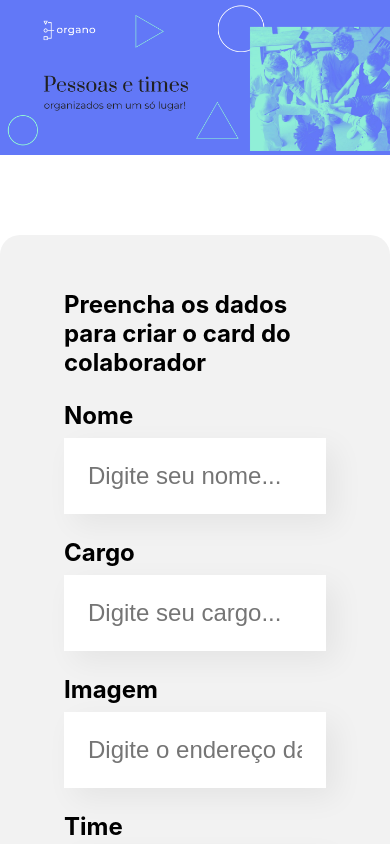
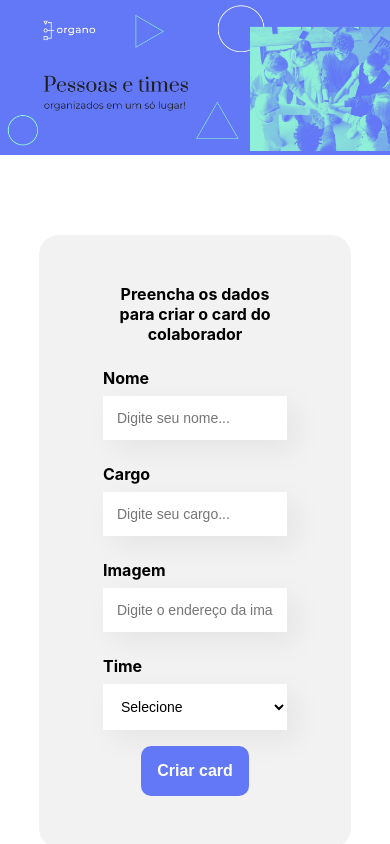
Before and after one commit to Greisonboff/orgaano-react, a React (Create React App) app: page / in a window 390 px wide. Shown: the top 844 px of the page. Built offline with nearby package versions, Linux system fonts and the light colour scheme.

Commit message:
first ajuste responsive

```diff
--- a/src/componentes/Botao/Botao.css
+++ b/src/componentes/Botao/Botao.css
@@ -13,3 +13,15 @@
 .botao:hover{
     color: #95ffd4;
 }
+
+.botaoDiv{
+    display: flex;
+    justify-content: center;
+}
+
+@media (max-width: 480px) {
+    .botao {
+        font-size: 16px;
+        padding: 16px;
+    }
+}
--- a/src/componentes/Botao/index.js
+++ b/src/componentes/Botao/index.js
@@ -1,7 +1,9 @@
 import './Botao.css'
 
-export default function Botao(props){
-    return(
-        <button className='botao'>{props.children}</button>
+export default function Botao(props) {
+    return (
+        <div className='botaoDiv'>
+            <button className='botao'>{props.children}</button>
+        </div>
     )
 }
--- a/src/componentes/CampoTexto/CampoTexto.css
+++ b/src/componentes/CampoTexto/CampoTexto.css
@@ -1,15 +1,15 @@
-.campo-texto{
+.campo-texto {
     margin: 24px 0;
 }
 
-.campo-texto label{
+.campo-texto label {
     display: block;
     margin-bottom: 8px;
     font-size: 24px;
     font-weight: bolder;
 }
 
-.campo-texto input{
+.campo-texto input {
     background-color: white;
     box-shadow: 10px 10px 30px rgba(0, 0, 0, 0.06);
     width: 100%;
@@ -18,3 +18,14 @@
     padding: 24px;
     box-sizing: border-box;
 }
+
+@media (max-width: 480px) {
+    .campo-texto label {
+        font-size: 16px;
+    }
+
+    .campo-texto input {
+        font-size: 14px;
+        padding: 14px;
+    }
+}
--- a/src/componentes/Formulario/Formulario.css
+++ b/src/componentes/Formulario/Formulario.css
@@ -2,6 +2,7 @@
     display: flex;
     justify-content: center;
     margin: 80px 0;
+    width: 80vw;
 }
 
 .formaulario form{
@@ -11,3 +12,14 @@
     padding: 36px 64px;
     box-shadow: 8px, 8px, 8px rgba(0, 0, 0, 0.08);
 }
+
+.formaulario h2 {
+    text-align: center;
+}
+
+@media (max-width: 480px) {
+    .formaulario h2 {
+        font-size: 16px;
+        text-align: center;
+    }
+}
--- a/src/componentes/ListaSuspensa/ListaSuspensa.css
+++ b/src/componentes/ListaSuspensa/ListaSuspensa.css
@@ -14,3 +14,14 @@
     padding: 24px;
     box-sizing: border-box;
 }
+
+@media (max-width: 480px) {
+    .lista-suspensa label {
+        font-size: 16px;
+    }
+
+    .lista-suspensa select {
+        font-size: 14px;
+        padding: 14px;
+    }
+}
--- a/src/index.css
+++ b/src/index.css
@@ -5,9 +5,16 @@ body {
     sans-serif;
   -webkit-font-smoothing: antialiased;
   -moz-osx-font-smoothing: grayscale;
+  display: flex;
 }
 
 code {
   font-family: source-code-pro, Menlo, Monaco, Consolas, 'Courier New',
     monospace;
 }
+
+.App-header {
+  display: flex;
+  flex-direction: column;
+  align-items: center;
+}
```
